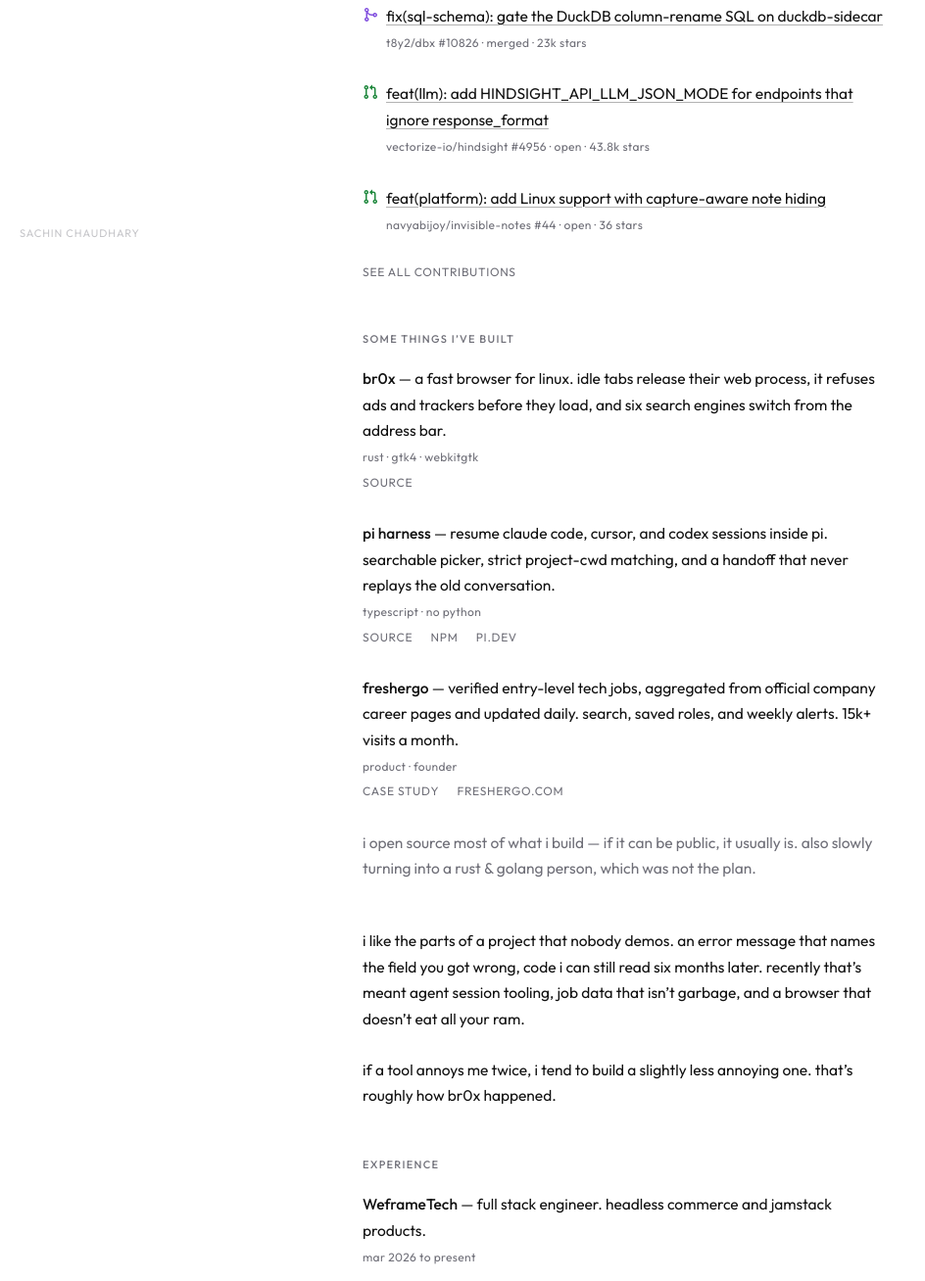
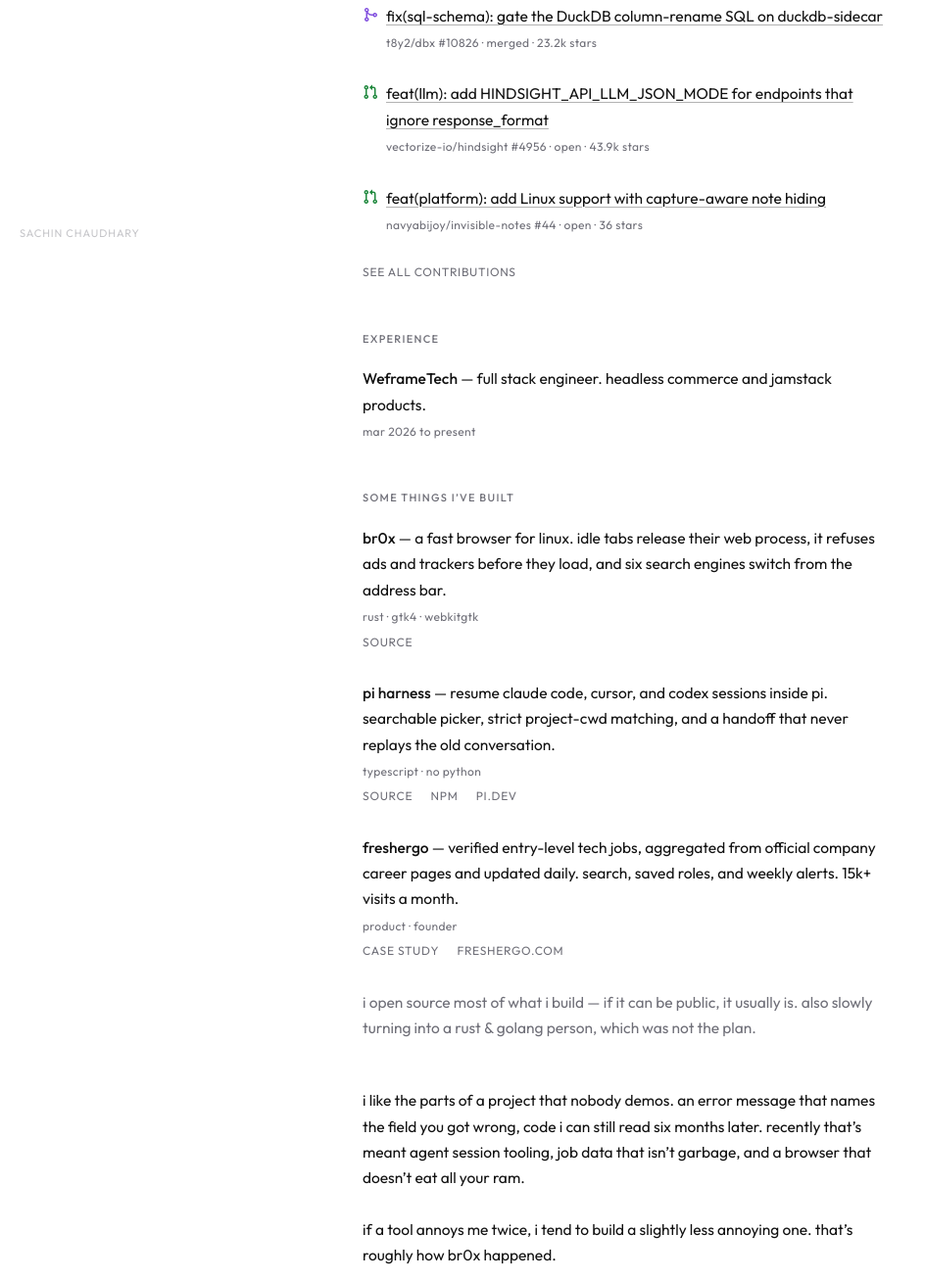
Before and after one commit to SachinD6/sxch.dev, a website: page public/index.html in a window 1280 px wide. Shown: the part 532-1840 px from the top of the page at 98% size, without its empty margins (0-944 px from the left). Drawn offline with Linux system fonts and the light colour scheme.

Commit message:
refactor(site): move the experience section above the projects
Credentials read better before the project list than buried next to the
contact block.

```diff
--- a/public/index.html
+++ b/public/index.html
@@ -59,12 +59,12 @@
       <li class="pr">
         <svg class="pr-icon pr-icon-merged" viewBox="0 0 16 16" width="16" height="16" aria-hidden="true" focusable="false"><path d="M5.45 5.154A4.25 4.25 0 0 0 9.25 7.5h1.378a2.251 2.251 0 1 1 0 1.5H9.25A5.734 5.734 0 0 1 5 7.123v3.505a2.25 2.25 0 1 1-1.5 0V5.372a2.25 2.25 0 1 1 1.95-.218ZM4.25 13.5a.75.75 0 1 0 0-1.5.75.75 0 0 0 0 1.5Zm8.5-4.5a.75.75 0 1 0 0-1.5.75.75 0 0 0 0 1.5ZM5 3.25a.75.75 0 1 0 0 .005V3.25Z"/></svg>
         <a href="https://github.com/t8y2/dbx/pull/10826">fix(sql-schema): gate the DuckDB column-rename SQL on duckdb-sidecar</a>
-        <span class="pr-meta">t8y2/dbx #10826 &middot; merged &middot; 23k stars</span>
+        <span class="pr-meta">t8y2/dbx #10826 &middot; merged &middot; 23.2k stars</span>
       </li>
       <li class="pr">
         <svg class="pr-icon pr-icon-open" viewBox="0 0 16 16" width="16" height="16" aria-hidden="true" focusable="false"><path d="M1.5 3.25a2.25 2.25 0 1 1 3 2.122v5.256a2.251 2.251 0 1 1-1.5 0V5.372A2.25 2.25 0 0 1 1.5 3.25Zm5.677-.177L9.573.677A.25.25 0 0 1 10 .854V2.5h1A2.5 2.5 0 0 1 13.5 5v5.628a2.251 2.251 0 1 1-1.5 0V5a1 1 0 0 0-1-1h-1v1.646a.25.25 0 0 1-.427.177L7.177 3.427a.25.25 0 0 1 0-.354ZM3.75 2.5a.75.75 0 1 0 0 1.5.75.75 0 0 0 0-1.5Zm0 9.5a.75.75 0 1 0 0 1.5.75.75 0 0 0 0-1.5Zm8.25.75a.75.75 0 1 0 1.5 0 .75.75 0 0 0-1.5 0Z"/></svg>
         <a href="https://github.com/vectorize-io/hindsight/pull/4956">feat(llm): add HINDSIGHT_API_LLM_JSON_MODE for endpoints that ignore response_format</a>
-        <span class="pr-meta">vectorize-io/hindsight #4956 &middot; open &middot; 43.8k stars</span>
+        <span class="pr-meta">vectorize-io/hindsight #4956 &middot; open &middot; 43.9k stars</span>
       </li>
       <li class="pr">
         <svg class="pr-icon pr-icon-open" viewBox="0 0 16 16" width="16" height="16" aria-hidden="true" focusable="false"><path d="M1.5 3.25a2.25 2.25 0 1 1 3 2.122v5.256a2.251 2.251 0 1 1-1.5 0V5.372A2.25 2.25 0 0 1 1.5 3.25Zm5.677-.177L9.573.677A.25.25 0 0 1 10 .854V2.5h1A2.5 2.5 0 0 1 13.5 5v5.628a2.251 2.251 0 1 1-1.5 0V5a1 1 0 0 0-1-1h-1v1.646a.25.25 0 0 1-.427.177L7.177 3.427a.25.25 0 0 1 0-.354ZM3.75 2.5a.75.75 0 1 0 0 1.5.75.75 0 0 0 0-1.5Zm0 9.5a.75.75 0 1 0 0 1.5.75.75 0 0 0 0-1.5Zm8.25.75a.75.75 0 1 0 1.5 0 .75.75 0 0 0-1.5 0Z"/></svg>
@@ -75,6 +75,16 @@
     </ul>
 
     <p class="links"><a href="/open-source/">see all contributions</a></p>
+
+    <p class="label">experience</p>
+
+    <article class="item">
+      <p>
+        <strong>WeframeTech</strong> &mdash; full stack engineer. headless
+        commerce and jamstack products.
+      </p>
+      <p class="meta">mar 2026 to present</p>
+    </article>
 
     <p class="label">some things i&rsquo;ve built</p>
 
@@ -133,16 +143,6 @@
       that&rsquo;s roughly how br0x happened.
     </p>
 
-    <p class="label">experience</p>
-
-    <article class="item">
-      <p>
-        <strong>WeframeTech</strong> &mdash; full stack engineer. headless
-        commerce and jamstack products.
-      </p>
-      <p class="meta">mar 2026 to present</p>
-    </article>
-
     <p>
       reach out at
       <a href="mailto:sachinduhan.work@gmail.com">sachinduhan.work@gmail.com</a>
```
